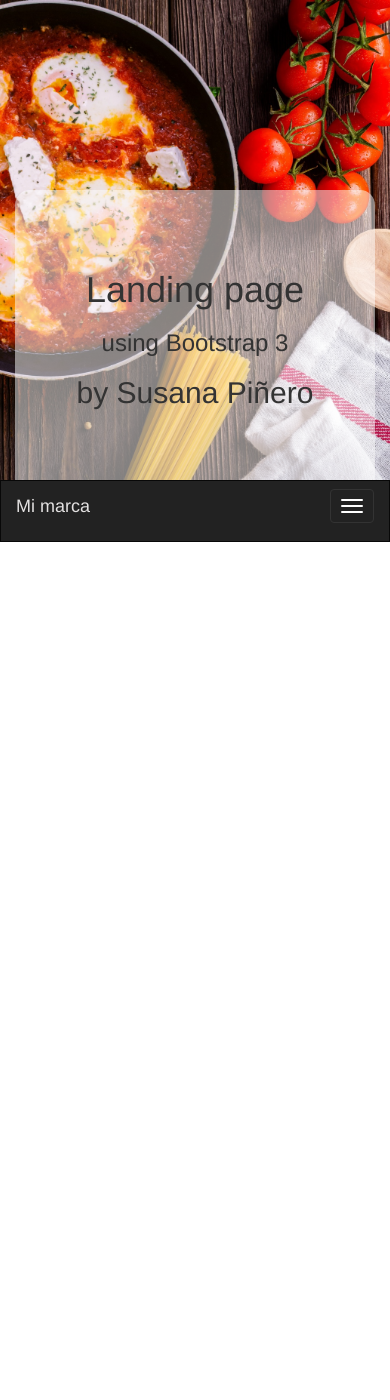
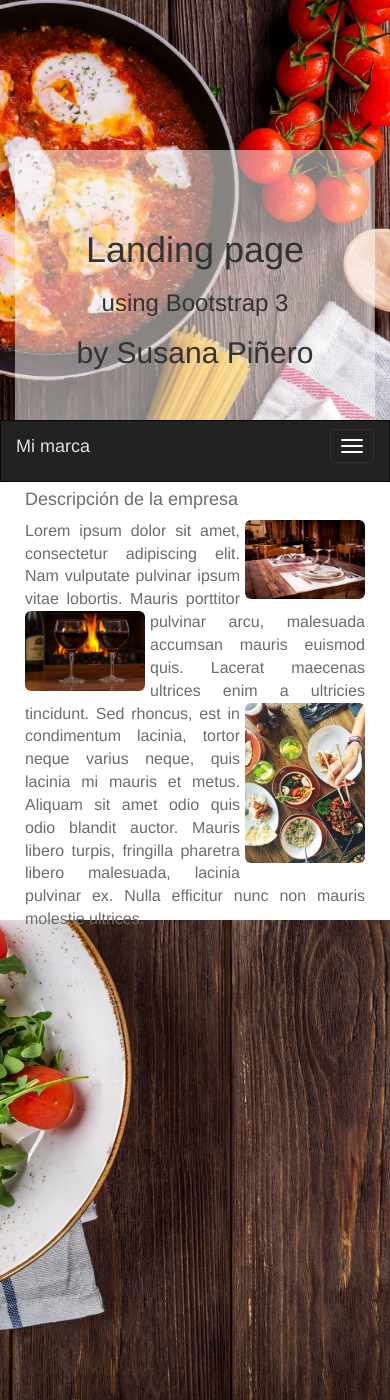
Before and after one commit to susananzth/LandingPage-bootstrap3, a plain HTML site: page index.html in a window 390 px wide. Before the commit the page ends 844 px from the top, so only its background shows below. Drawn offline with Linux system fonts and the light colour scheme.

Commit message:
Terminando la parte de descripción del restaurant.

```diff
--- a/css/mystyle.css
+++ b/css/mystyle.css
@@ -1,3 +1,7 @@
+body {
+	font-size: 16px;
+	position: relative;
+}
 .header{
 	background: url("../img/bg.jpg")no-repeat center;
 	background-size: cover;
@@ -5,34 +9,74 @@
 	-moz-background-size: cover;
 	-o-background-size: cover;
 	height: 480px;
-	position: absolute;
+	position: relative;
 	top: 0;
 	left: 0;
 	right: 0;
 }
 header{
-	position: relative;
-	padding: 190px 0 0 0;
-	height: 480px;
+	padding: 150px 0 0 0;
+	height: 420px;
 }
 .jumbotron{
 	background-color: rgba(255, 255, 255, 0.5);
 	border-radius: 15px 15px 0 0 !important;
 	margin-bottom: 0;
-	height: 350px;
+	height: 270px;
 	padding-top: 60px;
 }
 nav{
-	position: relative;
 	min-height: 60px;
 }
-.navbar-inverse .navbar-brand {
+.affix {
+	top:0;
+	width: 100%;
+	z-index: 9999 !important;
+}
+.navbar {
+	margin-bottom: 0px;
+}
+.affix ~ .container-fluid {
+	position: relative;
+	top: 50px;
+}
+.navbar-inverse .navbar-brand, .close{
     color: #e2e0e0;
 }
 .navbar-inverse .navbar-nav>li>a {
     color: #e2e0e0;
 }
+.close{
+	opacity: 1;
+}
 .modal-content {
     background-color: #101010;
     color: #e2e0e0;
 }
+.description{
+	color: #6d6c6c;
+	height: 420px;
+	margin: 0 auto;
+	margin-top: 1rem;
+	margin-bottom: 1rem;
+	text-align: justify;
+	width: 340px;
+}
+.img-restaurant-left{
+	width: 120px;
+	float: left;
+	margin-right: 5px;
+}
+.img-restaurant-right{
+	width: 120px;
+	float: right;
+	margin-left: 5px;
+}
+.menu{
+	background: url("../img/menu.jpeg")no-repeat center;
+	background-size: cover;
+	-webkit-background-size: cover;
+	-moz-background-size: cover;
+	-o-background-size: cover;
+	height: 480px;
+}
--- a/index.html
+++ b/index.html
@@ -3,8 +3,8 @@
 	<head>
 		<meta charset="utf-8">
 		<meta name="viewport" content="width=device-width, initial-scale=1">
-		<meta name="Keywords" content="HTML,CSS,JavaScript,SQL,PHP,jQuery,XML,DOM,Bootstrap,Web development,W3C,tutorials,programming,training,learning,quiz,primer,lessons,references,examples,source code,colors,demos,tips">
-		<meta name="Description" content="Well organized and easy to understand Web building tutorials with lots of examples of how to use HTML, CSS, JavaScript, SQL, PHP, and XML.">
+		<meta name="Keywords" content="Bootstrap,HTML,CSS,JavaScript,Web development,source code,demos">
+		<meta name="Description" content="">
 		<link rel="icon" href="img/Bootstrap_logo.ico">
 		<title>Landing page using Bootstrap 3 | by Susana Piñero</title>
 		<link rel="stylesheet" type="text/css" href="css/normalize.css">
@@ -12,7 +12,7 @@
 		<link rel="stylesheet" type="text/css" href="css/mystyle.css">
 		<link rel="icon" href="img/Boostrap_logo.ico">
 	</head>
-	<body>
+	<body data-spy="scroll" data-target=".navbar" data-offset="420">
 		<div class="header">
 			<header>
 				<div class="container text-center">
@@ -23,7 +23,7 @@
 					</div>
 				</div>
 			</header>
-			<nav class="navbar navbar-inverse">
+			<nav class="navbar navbar-inverse" data-spy="affix" data-offset-top="420">
 				<div class="container-fluid">
 					<div class="navbar-header">
 						<button type="button" class="navbar-toggle" data-toggle="collapse" data-target="#myNavbar">
@@ -107,13 +107,62 @@
 							</div>
 						</div>
 					</div>
-
-
 				</div>
 			</nav>
 		</div>
 		<section>
-			<article>
+			<article class="description">
+				<h4>Descripción de la empresa</h4>
+				<a href="#" data-toggle="modal" data-target="#modalRest01"><img src="img/restaurant-01.jpg" class="img-rounded img-restaurant-right" alt="Interior del restaurant"></a>
+				<p>
+					Lorem ipsum dolor sit amet, consectetur adipiscing elit. Nam vulputate pulvinar ipsum vitae lobortis. Mauris porttitor pulvinar arcu,
+					<a href="#" data-toggle="modal" data-target="#modalRest02"><img src="img/restaurant-02.jpg" class="img-rounded img-restaurant-left" alt="Vinos"></a>
+					malesuada accumsan mauris euismod quis. Lacerat maecenas ultrices enim a ultricies tincidunt. Sed
+					<a href="#" data-toggle="modal" data-target="#modalRest03"><img src="img/restaurant-03.jpg" class="img-rounded img-restaurant-right" alt="Comida"></a>
+					rhoncus, est in condimentum lacinia, tortor neque varius neque, quis lacinia mi mauris et metus.
+					Aliquam sit amet odio quis odio blandit auctor. Mauris libero turpis, fringilla pharetra libero malesuada, lacinia pulvinar ex. Nulla efficitur nunc non mauris molestie ultrices.
+				</p>
+				<div id="modalRest01" class="modal fade" role="dialog">
+					<div class="modal-dialog">
+						<div class="modal-content">
+							<div class="modal-body">
+								<button type="button" class="close" data-dismiss="modal">&times;</button>
+								<img src="img/restaurant-01.jpg" class="img-rounded img-responsive" alt="Interior del restaurant">
+							</div>
+							<div class="modal-footer">
+								<p class="text-justify">Lorem ipsum dolor sit amet, consectetur adipiscing elit. Nam vulputate pulvinar ipsum vitae lobortis.</p>
+							</div>
+						</div>
+					</div>
+				</div>
+				<div id="modalRest02" class="modal fade" role="dialog">
+					<div class="modal-dialog">
+						<div class="modal-content">
+							<div class="modal-body">
+								<button type="button" class="close" data-dismiss="modal">&times;</button>
+								<img src="img/restaurant-02.jpg" class="img-rounded img-responsive" alt="Interior del restaurant">
+							</div>
+							<div class="modal-footer">
+								<p class="text-justify">Lorem ipsum dolor sit amet, consectetur adipiscing elit. Nam vulputate pulvinar ipsum vitae lobortis.</p>
+							</div>
+						</div>
+					</div>
+				</div>
+				<div id="modalRest03" class="modal fade" role="dialog">
+					<div class="modal-dialog">
+						<div class="modal-content">
+							<div class="modal-body">
+								<button type="button" class="close" data-dismiss="modal">&times;</button>
+								<img src="img/restaurant-03.jpg" class="img-rounded img-responsive" alt="Interior del restaurant">
+							</div>
+							<div class="modal-footer">
+								<p class="text-justify">Lorem ipsum dolor sit amet, consectetur adipiscing elit. Nam vulputate pulvinar ipsum vitae lobortis.</p>
+							</div>
+						</div>
+					</div>
+				</div>
+			</article>
+			<article class="menu">
 
 			</article>
 		</section>
```
Also changed, not shown: img/menu.jpeg (renamed from img/pexels-photo-326281.jpeg), img/menu02.jpeg (renamed from img/pexels-photo-326268.jpeg), img/restaurant-01.jpg (added), img/restaurant-02.jpg (added), img/restaurant-03.jpg (added).
